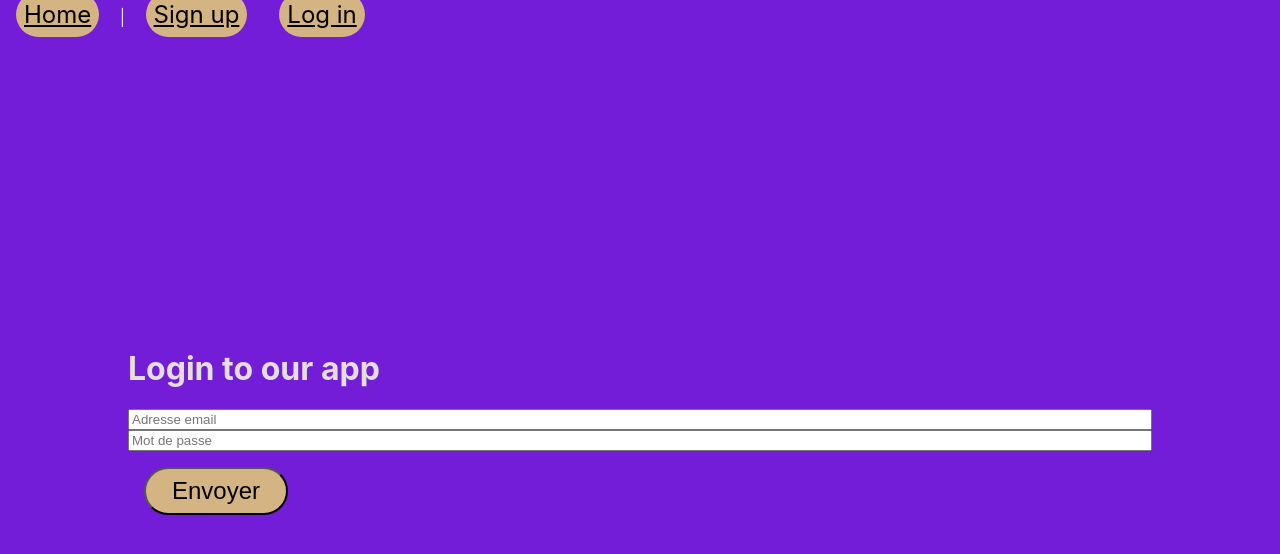
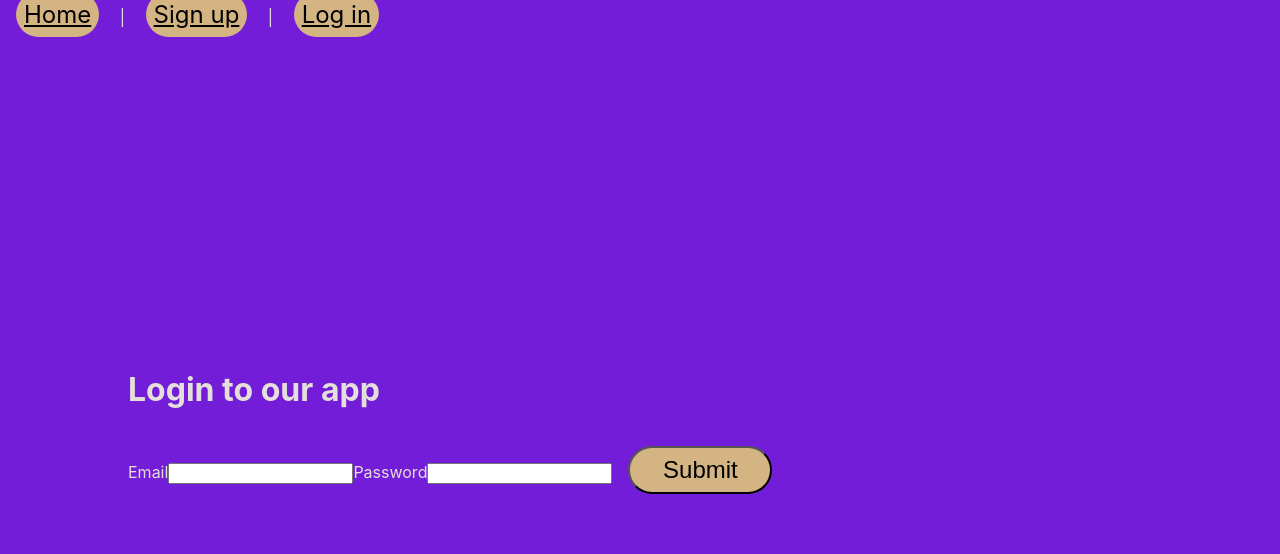
Before and after one commit to Deotyma/react-ganiser, a React (Create React App) app: page /login in a window 1280 px wide. Shown: the top 554 px of the page. Built offline with nearby package versions, Linux system fonts and the light colour scheme.

Commit message:
adds form login  with formik

```diff
--- a/package.json
+++ b/package.json
@@ -5,6 +5,7 @@
   "dependencies": {
     "@testing-library/jest-dom": "^5.16.2",
     "@testing-library/user-event": "^13.5.0",
+    "formik": "^2.2.9",
     "react": "^17.0.2",
     "react-dom": "^17.0.2",
     "react-router-dom": "^6.2.2",
--- a/src/components/navbar.jsx
+++ b/src/components/navbar.jsx
@@ -5,7 +5,7 @@ const Navbar = () => {
      <>
       <nav>
         <Link className="primary_button" to="/">Home</Link> |{" "}
-        <Link className="primary_button" to="signup">Sign up</Link>
+        <Link className="primary_button" to="signup">Sign up</Link> |{" "}
         <Link className="primary_button" to="login">Log in</Link>
       </nav>
      </>
--- a/src/pages/Login.jsx
+++ b/src/pages/Login.jsx
@@ -1,10 +1,39 @@
+import { useFormik } from 'formik';
 const Login = () => {
+  const formik = useFormik({
+    initialValues:{
+      email: '',
+      password:''
+    },
+    onSubmit: values =>{
+      alert(JSON.stringify(values, null,2))
+      console.log(JSON.stringify(values))
+    },
+  });
     return (
       <div className="container">
           <h1> Login to our app</h1>
-          <input type="email" placeholder="Adresse email"/>
-          <input type="password" placeholder="Mot de passe"/>
-          <button className="primary_button">Envoyer</button>
+          <form onSubmit={formik.handleSubmit}>
+       <label htmlFor="email">Email</label>
+       <input
+         id="email"
+         name="email"
+         type="email"
+         onChange={formik.handleChange}
+         value={formik.values.email}
+       />
+       <label htmlFor="password">Password</label>
+      <input
+         id="password"
+         name="password"
+         type="password"
+         onChange={formik.handleChange}
+         value={formik.values.password}
+       />
+
+       <button className='primary_button' type="submit">Submit</button>
+     </form>
+
       </div>
     );
   }
```
Also changed, not shown: 2 other files (tests, documents, lock files or other folders).
